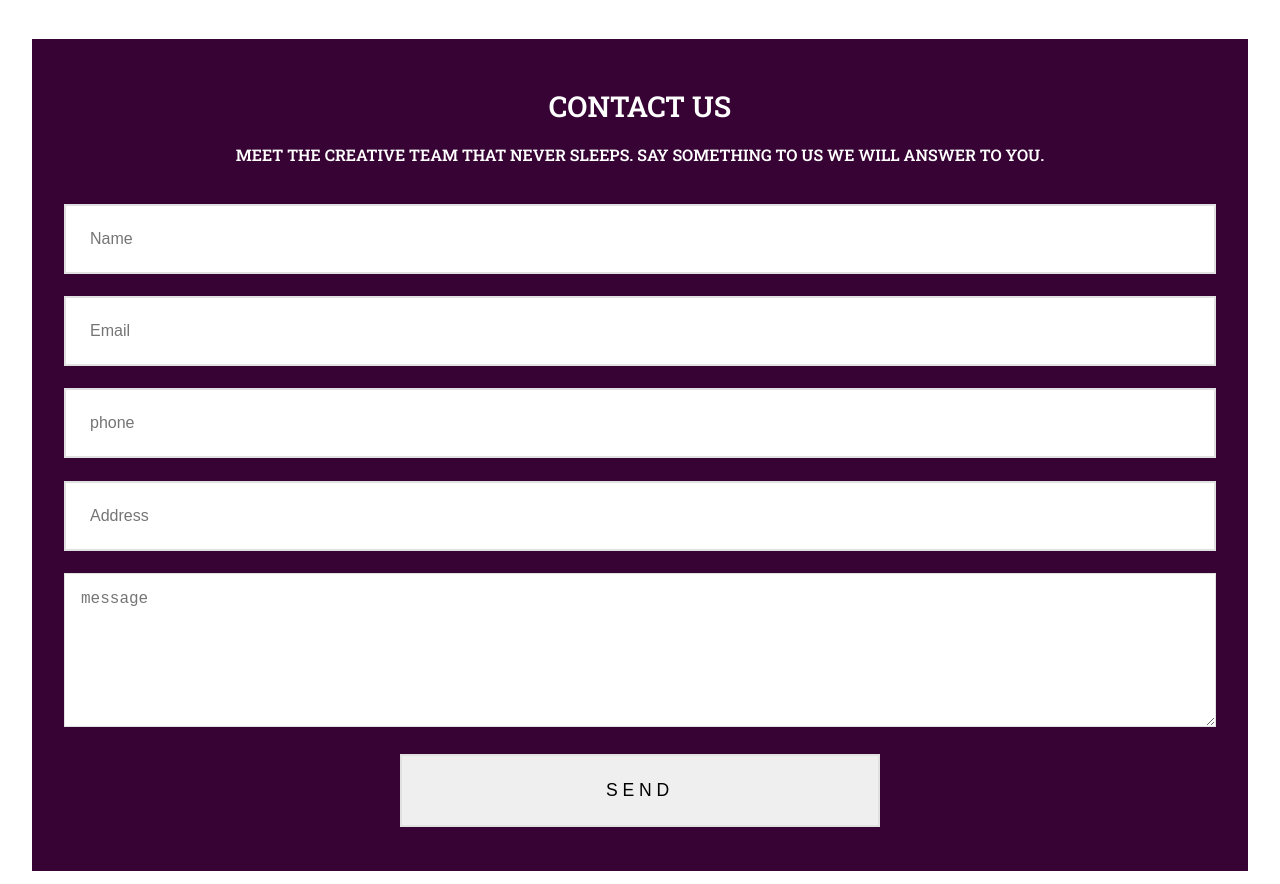
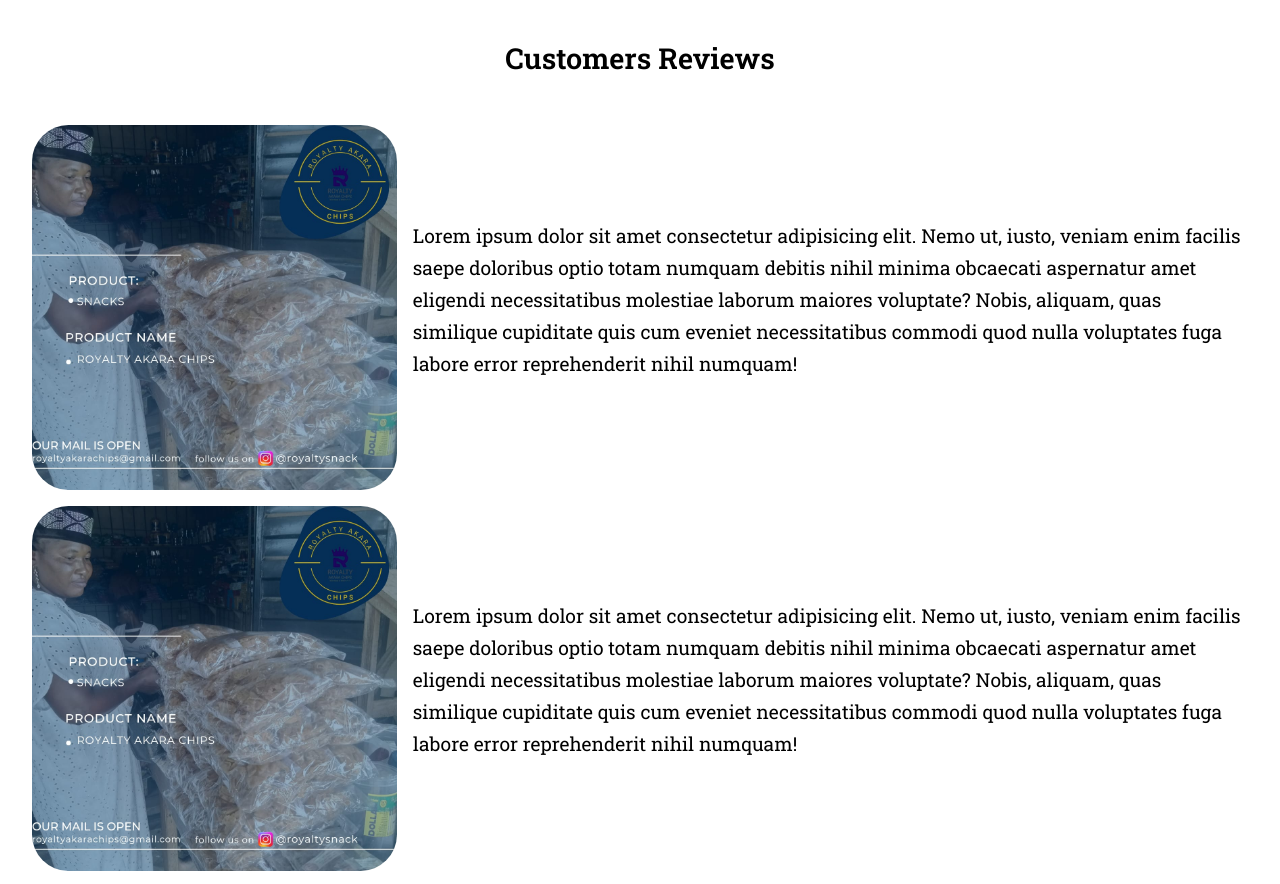
Before and after one commit to mujeeb789/royaltyakarachips, a website: page index.html in a window 1280 px wide. Shown: the part 4660-5544 px from the top of the page. Drawn offline with Linux system fonts and the light colour scheme.

Commit message:
reviews commit

```diff
--- a/index.html
+++ b/index.html
@@ -255,6 +255,23 @@
     </form>
   </section>
 
+  <section id="reviews">
+    <h4>Customers Reviews</h4>
+    <div class="reviewsContainer">
+      <img src="/royaltyFiles/WhatsApp Image 2023-10-29 at 11.59.45_f2fb2f4d.jpg" alt="">
+      <p>Lorem ipsum dolor sit amet consectetur adipisicing elit. Nemo ut, iusto, veniam enim facilis saepe doloribus optio totam numquam debitis nihil minima obcaecati aspernatur amet eligendi necessitatibus molestiae laborum maiores voluptate? Nobis, aliquam, quas similique cupiditate quis cum eveniet necessitatibus commodi quod nulla voluptates fuga labore error reprehenderit nihil numquam!</p>
+    </div>
+    <div class="reviewsContainer">
+      <img src="/royaltyFiles/WhatsApp Image 2023-10-29 at 11.59.45_f2fb2f4d.jpg" alt="">
+      <p>Lorem ipsum dolor sit amet consectetur adipisicing elit. Nemo ut, iusto, veniam enim facilis saepe doloribus optio totam numquam debitis nihil minima obcaecati aspernatur amet eligendi necessitatibus molestiae laborum maiores voluptate? Nobis, aliquam, quas similique cupiditate quis cum eveniet necessitatibus commodi quod nulla voluptates fuga labore error reprehenderit nihil numquam!</p>
+    </div>
+    <div class="reviewsContainer">
+      <img src="/royaltyFiles/WhatsApp Image 2023-10-29 at 11.59.45_f2fb2f4d.jpg" alt="">
+      <p>Lorem ipsum dolor sit amet consectetur adipisicing elit. Nemo ut, iusto, veniam enim facilis saepe doloribus optio totam numquam debitis nihil minima obcaecati aspernatur amet eligendi necessitatibus molestiae laborum maiores voluptate? Nobis, aliquam, quas similique cupiditate quis cum eveniet necessitatibus commodi quod nulla voluptates fuga labore error reprehenderit nihil numquam!</p>
+    </div>
+
+  </section>
+
   <section id="contact">
     <form action="https://formspree.io/f/mrgwjgyz" method="POST" id="contactForm">
       <h3>
--- a/public/styles/styles.css
+++ b/public/styles/styles.css
@@ -383,6 +383,24 @@ textarea::placeholder {
 #buttonContainer #request:hover {
   background-color: transparent;
   color: #360334;
+}
+#reviews h4{
+  font-size: 1.8rem;
+  text-align: center;
+  padding-bottom: 2rem;
+}
+.reviewsContainer{
+  margin: 0 2rem 1rem;
+  display: flex;
+  justify-content: center;
+  align-items: center;
+  gap: 1rem;
+  font-size: 1.2rem;
+}
+.reviewsContainer img{
+  width: 30%;
+  border-radius: 10%;
+  object-fit: cover;
 }
 
 #contactForm {
```
Also changed, not shown: public/royaltyFiles/WhatsApp Image 2023-10-29 at 11.59.45_f2fb2f4d.jpg (added).
